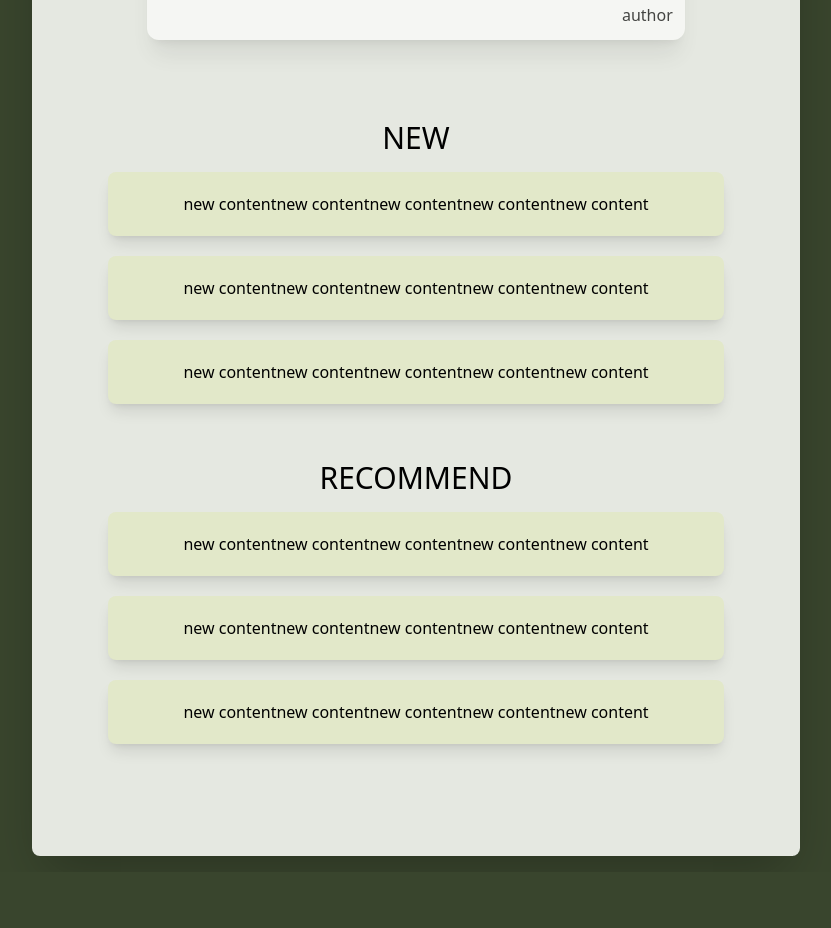
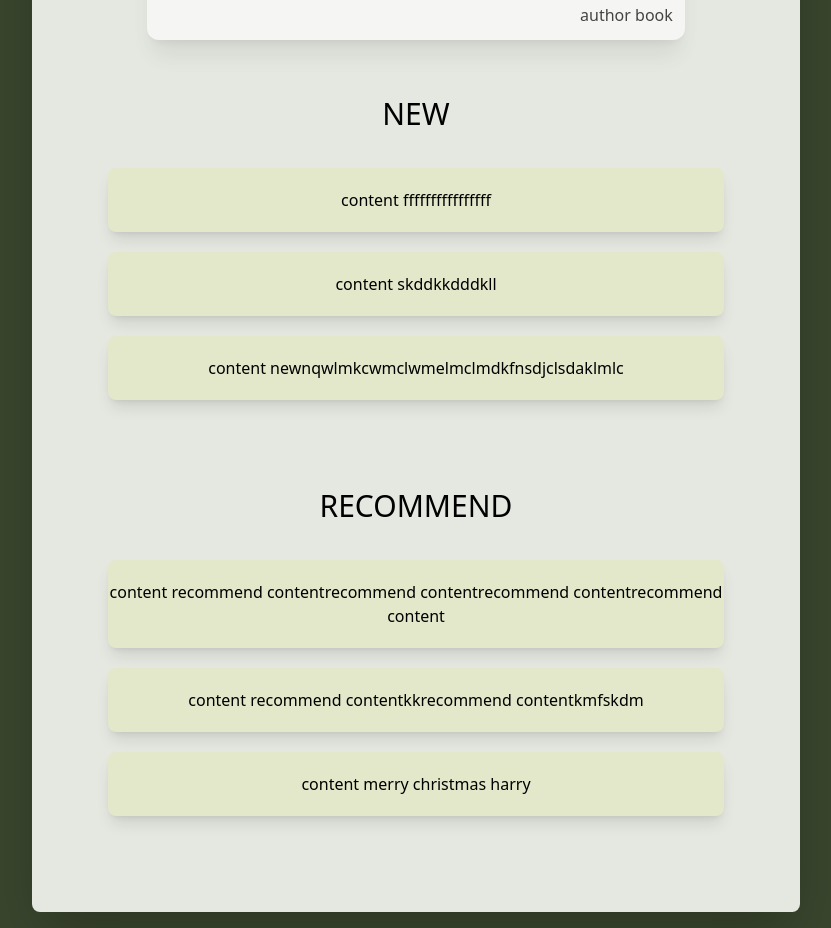
Before and after one commit to Bootcamp-project-team1/quote_collection, a React (Vite) app in the folder frontend/: page / in a window 1280 px wide. Shown: the part 720-1648 px from the top of the page, without its empty margins (224-1055 px from the left). Before the commit the page ends 1592 px from the top, so only its background shows below. Built offline with nearby package versions, Linux system fonts and the light colour scheme.

Commit message:
mainpage second commit

```diff
--- a/frontend/src/App.jsx
+++ b/frontend/src/App.jsx
@@ -14,6 +14,7 @@ import { useEffect, useState } from "react";
 import { Signup } from "./pages/Signup";
 import { MyNavBar } from "./components/MyNavBar";
 import { Logo } from './components/Logo/index';
+import { Detail } from "./pages/Detail";
 
 const RootLayout = () => {
   const [isOpen, setIsOpen] = useState(false);
@@ -67,6 +68,7 @@ const router = createBrowserRouter([
           { path: "/write", element: <Write /> },
           { path: "/mypage", element: <Mypage /> },
           { path: "/signup", element: <Signup /> },
+          { path: "/detail", element: <Detail /> },
         ],
       },
     ],
--- a/frontend/src/components/MyNavBar/index.jsx
+++ b/frontend/src/components/MyNavBar/index.jsx
@@ -1,4 +1,3 @@
-import { useState } from "react";
 import { NavLink, useNavigate } from "react-router-dom";
 
 export const MyNavBar = ({ setIsOpen, isLogIn, setIsLogin }) => {
@@ -19,11 +18,11 @@ export const MyNavBar = ({ setIsOpen, isLogIn, setIsLogin }) => {
   };
 
   const onWrite = () => {
-    if (!isLogIn) {
-      alert("로그인이 필요한 기능입니다.");
-    } else {
+    // if (!isLogIn) {
+    //   alert("로그인이 필요한 기능입니다.");
+    // } else {
       navigation("/write");
-    }
+    // }
   };
 
   return (
--- /dev/null
+++ b/frontend/src/pages/Detail/index.jsx
@@ -0,0 +1,9 @@
+
+export const Detail=()=>{
+
+    return(
+        <>
+
+        </>
+    );
+}
--- a/frontend/src/pages/MainPage/index.jsx
+++ b/frontend/src/pages/MainPage/index.jsx
@@ -1,6 +1,59 @@
+import { useEffect, useState } from "react";
 import { Search } from "../../components/Search";
+import { Popular } from "./layout/Popular";
+import { New } from "./layout/New";
+import { Recommend } from "./layout/Recommend";
 
 export const MainPage = ({ mode }) => {
+
+  const [popularQuote,setPopularQuote]= useState({});
+  const [newQuote, setNewQuote] = useState([]);
+  const [recomQuote, setRecomQuote]=useState([]);
+
+    /** dummy data */
+    useEffect(()=>{
+        const p = {'id':0,'title':'title','creater':'author book','subData':'pub3030',
+            'content':'content contentcontentcontentcontentcontent',
+            'tags':['warm','hope'],
+            'writer':'hana', 'createdAt':'2013-10-23'
+        }
+        setPopularQuote(p);
+
+        const n = [{'id':1,'title':'title','creater':'author book1','subData':'pub3030',
+            'content':'content ffffffffffffffff',
+            'tags':['warm','hope'],
+            'writer':'hana', 'createdAt':'2013-10-23'
+        },
+      {'id':2,'title':'title','creater':'author book2','subData':'slkdc',
+            'content':'content skddkkdddkll',
+            'tags':['warm','hope'],
+            'writer':'hana', 'createdAt':'2013-10-23'
+        },
+      {'id':3,'title':'title','creater':'author book3','subData':'sdfkdslk',
+            'content':'content newnqwlmkcwmclwmelmclmdkfnsdjclsdaklmlc',
+            'tags':['warm','hope'],
+            'writer':'hana', 'createdAt':'2013-10-23'
+        }]
+        setNewQuote(n);
+
+        const r = [{'id':4,'title':'title','creater':'author book1','subData':'pub3030',
+            'content':'content recommend contentrecommend contentrecommend contentrecommend content',
+            'tags':['warm','hope'],
+            'writer':'hana', 'createdAt':'2013-10-23'
+        },
+      {'id':5,'title':'title','creater':'author book2','subData':'slkdc',
+            'content':'content recommend contentkkrecommend contentkmfskdm',
+            'tags':['warm','hope'],
+            'writer':'hana', 'createdAt':'2013-10-23'
+        },
+      {'id':6,'title':'title','creater':'author book3','subData':'sdfkdslk',
+            'content':'content merry christmas harry',
+            'tags':['warm','hope'],
+            'writer':'hana', 'createdAt':'2013-10-23'
+        }]
+        setRecomQuote(r);
+    },[])
+
   return (
     <>
       <div className="flex justify-center">
@@ -8,46 +61,15 @@ export const MainPage = ({ mode }) => {
       </div>
       <div className="mt-12">
         {mode}
-
         {/* popular */}
-        <div className="flex-col flex items-center">
-          <div className="mt-9 mb-4 text-3xl">POPULAR</div>
-          <div className="h-56 bg-main-white opacity-70 rounded-xl shadow-xl w-4/5 ">
-            <div className=" h-1/6 flex justify-start p-3">title</div>
-            <div className="h-4/6 flex justify-center p-3">
-              content contentcontentcontentcontentcontent
-            </div>
-            <div className="h-1/6 flex justify-end pb-3 pr-3">author</div>
-          </div>
-        </div>
+        <Popular popularQuote={popularQuote} />
 
         {/* new */}
-        <div className="flex-col flex items-center">
-          <div className="mt-20 mb-4 text-3xl">NEW</div>
-          <div className="w-11/12 bg-new-bg h-full pt-5 pb-5 text-center rounded-lg shadow-lg">
-            <div>new contentnew contentnew contentnew contentnew content</div>
-          </div>
-          <div className="w-11/12 bg-new-bg h-full pt-5 pb-5 mt-5 text-center rounded-lg shadow-lg">
-            <div>new contentnew contentnew contentnew contentnew content</div>
-          </div>
-          <div className="w-11/12 bg-new-bg h-full pt-5 pb-5 mt-5 text-center rounded-lg shadow-lg">
-            <div>new contentnew contentnew contentnew contentnew content</div>
-          </div>
-        </div>
+        <New newQuote={newQuote} />
 
         {/* recommend */}
-        <div className="flex-col flex items-center mb-16">
-          <div className="mt-14 mb-4 text-3xl">RECOMMEND</div>
-          <div className="w-11/12 bg-new-bg h-full pt-5 pb-5 text-center rounded-lg shadow-lg">
-            <div>new contentnew contentnew contentnew contentnew content</div>
-          </div>
-          <div className="w-11/12 bg-new-bg h-full pt-5 pb-5 mt-5 text-center rounded-lg shadow-lg">
-            <div>new contentnew contentnew contentnew contentnew content</div>
-          </div>
-          <div className="w-11/12 bg-new-bg h-full pt-5 pb-5 mt-5 text-center rounded-lg shadow-lg">
-            <div>new contentnew contentnew contentnew contentnew content</div>
-          </div>
-        </div>
+        <Recommend recomQuote={recomQuote}/>
+
       </div>
     </>
   );
--- /dev/null
+++ b/frontend/src/pages/MainPage/layout/New.jsx
@@ -0,0 +1,15 @@
+export const New =({newQuote})=>{
+
+    return(
+        <>
+        <div className="flex-col flex items-center mb-12">
+          <div className="mt-14 mb-4 text-3xl">NEW</div>
+          {newQuote.map((quote)=>(
+            <div key={quote.id}className="mt-5 w-11/12 bg-new-bg h-full pt-5 pb-5 text-center rounded-lg shadow-lg">
+            <div>{quote.content}</div>
+          </div>
+          ))}
+        </div>
+        </>
+    );
+}
--- /dev/null
+++ b/frontend/src/pages/MainPage/layout/Popular.jsx
@@ -0,0 +1,23 @@
+import { useNavigate } from "react-router-dom";
+
+export const Popular =({popularQuote})=>{
+
+    const navigation = useNavigate();
+
+    const onDetail=()=>{
+
+    }
+
+    return(
+        <>
+        <div className="flex-col flex items-center">
+          <div className="mt-9 mb-4 text-3xl">POPULAR</div>
+          <div className="h-56 bg-main-white opacity-70 rounded-xl shadow-xl w-4/5 " onClick={onDetail}>
+            <div className=" h-1/6 flex justify-start p-3">{popularQuote.title}</div>
+            <div className="h-4/6 flex justify-center p-3">{popularQuote.content}</div>
+            <div className="h-1/6 flex justify-end pb-3 pr-3">{popularQuote.creater}</div>
+          </div>
+        </div>
+        </>
+    );
+}
--- /dev/null
+++ b/frontend/src/pages/MainPage/layout/Recommend.jsx
@@ -0,0 +1,15 @@
+export const Recommend =({recomQuote})=>{
+
+    return(
+        <>
+        <div className="flex-col flex items-center mb-12">
+          <div className="mt-10 mb-4 text-3xl">RECOMMEND</div>
+          {recomQuote.map((quote)=>(
+            <div key={quote.id}className="mt-5 w-11/12 bg-new-bg h-full pt-5 pb-5 text-center rounded-lg shadow-lg">
+            <div>{quote.content}</div>
+          </div>
+          ))}
+        </div>
+        </>
+    );
+}
--- a/frontend/src/pages/Write/layout/DramaWrite.jsx
+++ b/frontend/src/pages/Write/layout/DramaWrite.jsx
@@ -8,7 +8,7 @@ export const DramaWrite = () =>{
     const[release, setRelease]=useState('');
     const[content, setContent] = useState('');
 
-    const tags = ['로맨스','공포','액션','스릴러','공상/SF','코미디','철학','드라마','다큐멘터리','예능','논픽션','애니메이션','뮤지컬','히어로','누아르','사회'];
+    const tags = ['로맨스','공포','액션','스릴러','공상/SF','코미디','철학','드라마','다큐멘터리','예능','시리즈','논픽션','애니메이션','뮤지컬','히어로','누아르','사회','국내','해외'];
     const [selectedTags,setSelectedTags]=useState([]);
     const [error, setError]=useState('');
     const [charNum,setCharNum]=useState(0);
--- a/frontend/src/pages/Write/layout/MovieWrite.jsx
+++ b/frontend/src/pages/Write/layout/MovieWrite.jsx
@@ -8,7 +8,7 @@ export const MovieWrite = () =>{
     const[release, setRelease]=useState('');
     const[content, setContent] = useState('');
 
-    const tags = ['로맨스','공포','액션','스릴러','공상/SF','코미디','철학','드라마','다큐멘터리','예능','논픽션','애니메이션','뮤지컬','히어로','누아르','사회'];
+    const tags = ['로맨스','공포','액션','스릴러','공상/SF','코미디','철학','드라마','다큐멘터리','예능','논픽션','애니메이션','뮤지컬','히어로','누아르','사회','국내','헤외'];
     const [selectedTags,setSelectedTags]=useState([]);
     const [error, setError]=useState('');
     const [charNum,setCharNum]=useState(0);
```
